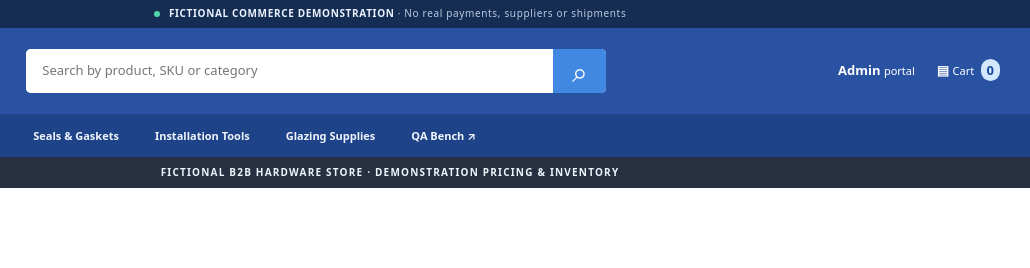
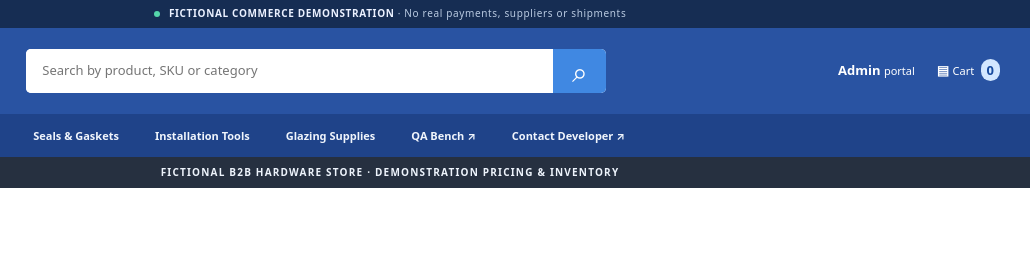
Before and after one commit to sachintechpro/commercedesk, a plain HTML site: page CommerceDesk/index.html in a window 1280 px wide. Shown: the top 268 px of the page, 250-1280 px from the left. Drawn offline with Linux system fonts and the light colour scheme.

Commit message:
Add Contact Developer to app navigation with prefilled project interest

```diff
--- a/CommerceDesk/index.html
+++ b/CommerceDesk/index.html
@@ -16,7 +16,7 @@
       <form id="site-search" class="search-bar" action="/shop" method="get"><label class="sr-only" for="site-search-input">Search products</label><input id="site-search-input" name="q" placeholder="Search by product, SKU or category" autocomplete="off"><button type="submit" title="Search products" aria-label="Search products">⌕</button></form>
       <nav class="header-links" aria-label="Account and cart"><a href="/admin" class="account-link">Admin <span>portal</span></a><a href="/cart" class="cart-link">▤ <span>Cart</span> <b id="cart-count">0</b></a></nav>
     </div>
-    <div class="nav-strip"><div class="shell nav-inner"><a href="/shop">All Products</a><a href="/category/glass-door-hardware">Glass Door Hardware</a><a href="/category/seals-gaskets">Seals & Gaskets</a><a href="/category/installation-tools">Installation Tools</a><a href="/category/glazing-supplies">Glazing Supplies</a><a href="/qa-bench.html" target="_blank" rel="noopener noreferrer">QA Bench ↗</a></div></div>
+    <div class="nav-strip"><div class="shell nav-inner"><a href="/shop">All Products</a><a href="/category/glass-door-hardware">Glass Door Hardware</a><a href="/category/seals-gaskets">Seals & Gaskets</a><a href="/category/installation-tools">Installation Tools</a><a href="/category/glazing-supplies">Glazing Supplies</a><a href="/qa-bench.html" target="_blank" rel="noopener noreferrer">QA Bench ↗</a><a class="" href="https://sachintechpro.github.io/?project=commercedesk#contact" target="_blank" rel="noopener noreferrer" style="text-decoration:none">Contact Developer ↗</a></div></div>
   </header>
   <div class="offer-strip">FICTIONAL B2B HARDWARE STORE · DEMONSTRATION PRICING & INVENTORY</div>
   <main id="app" class="shell page-main" aria-live="polite"><div class="loading">Loading CommerceDesk…</div></main>
```
